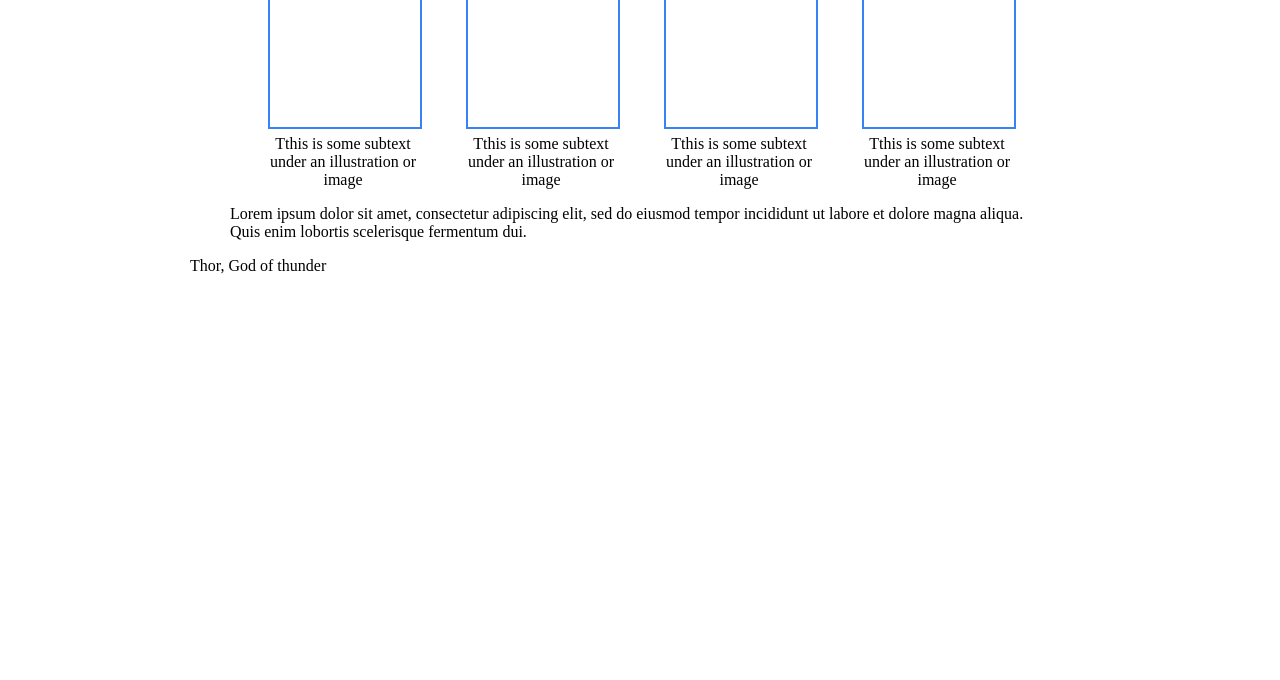
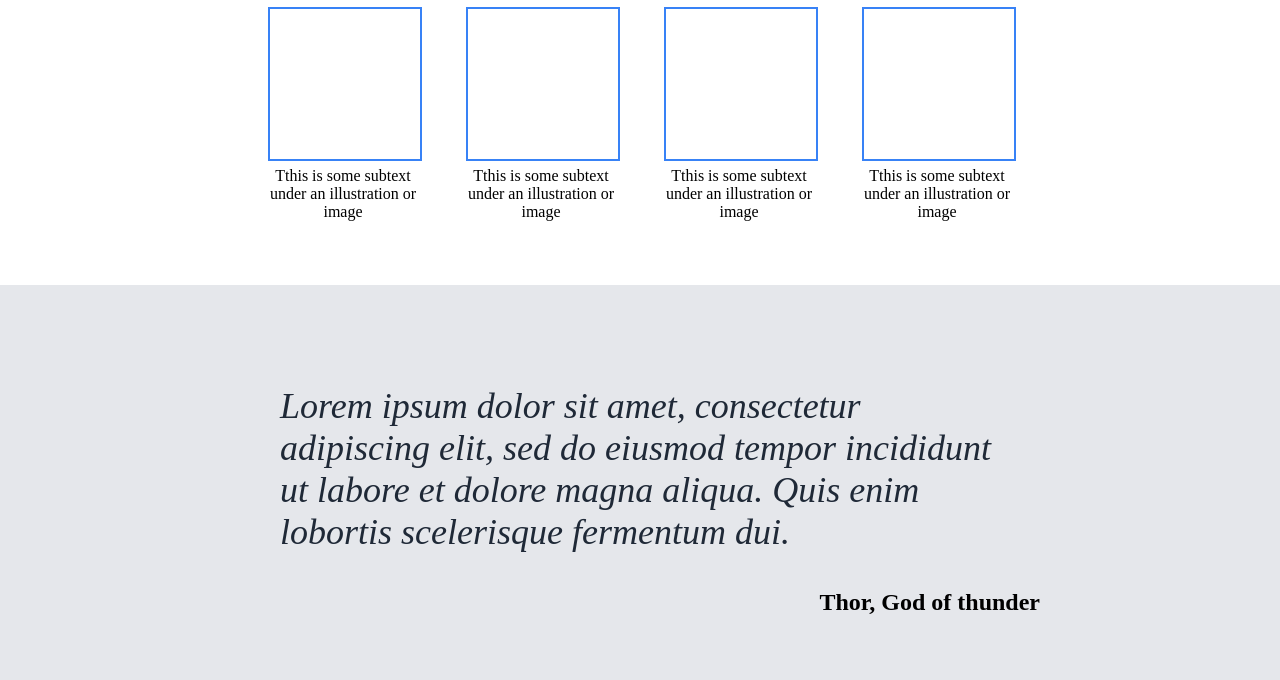
Before and after one commit to ilfno/landing-page, a plain HTML site: page index.html in a window 1280 px wide. Shown: the part 622-1302 px from the top of the page. Before the commit the page ends 897 px from the top, so only its background shows below. Drawn offline with Linux system fonts and the light colour scheme.

Commit message:
Add main styles to quote section

```diff
--- a/style.css
+++ b/style.css
@@ -93,9 +93,11 @@ nav .container {
 }
 
 /* PICTURES */
+.pictures {
+  padding: 64px;
+}
 
 .pictures .container {
-  margin-top: 32px;
   display: flex;
   flex-direction: column;
   align-items: center;
@@ -117,3 +119,26 @@ nav .container {
   height: 150px;
   border: 2px solid #3882F6;
 }
+
+/* QUOTE */
+
+.quote {
+  background-color: #E5E7EB;
+  padding: 64px;
+}
+
+.quote figure {
+  width: 800px;
+}
+
+.quote figcaption {
+  text-align: right;
+  font-size: 24px;
+  font-weight: bold;
+}
+.quote blockquote {
+  font-size: 36px;
+  font-weight: light;
+  font-style: italic;
+  color: #1F2937;
+}
```
